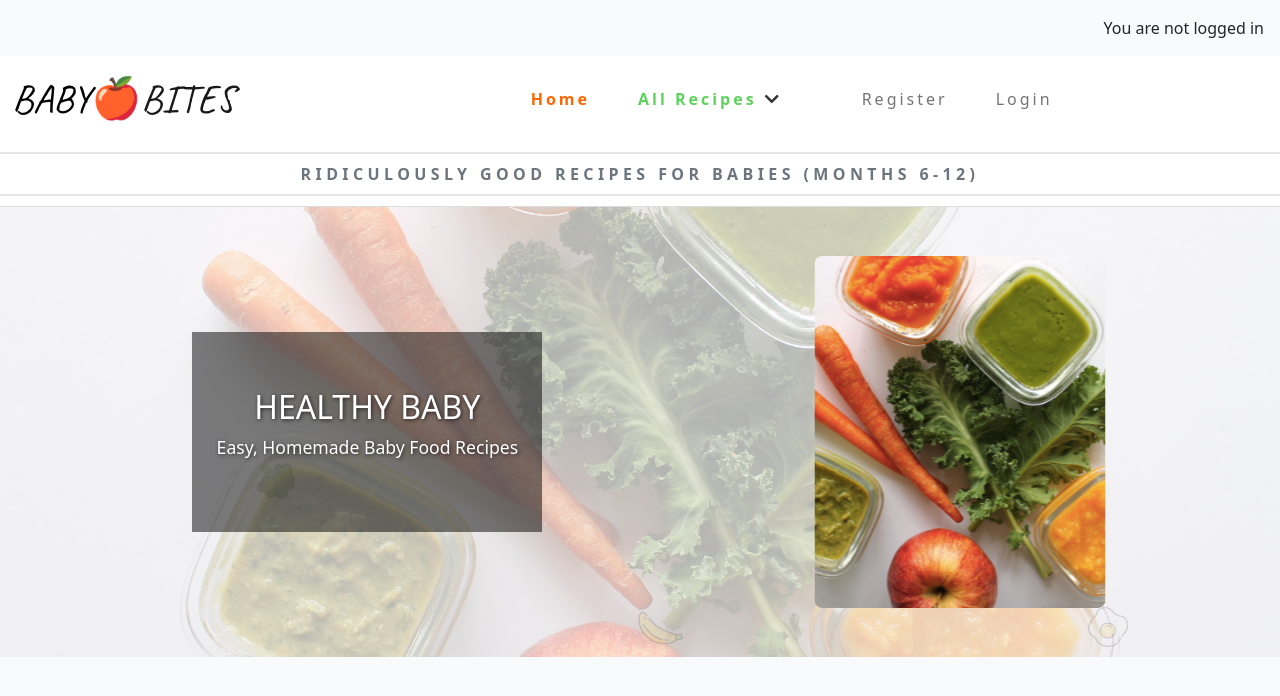
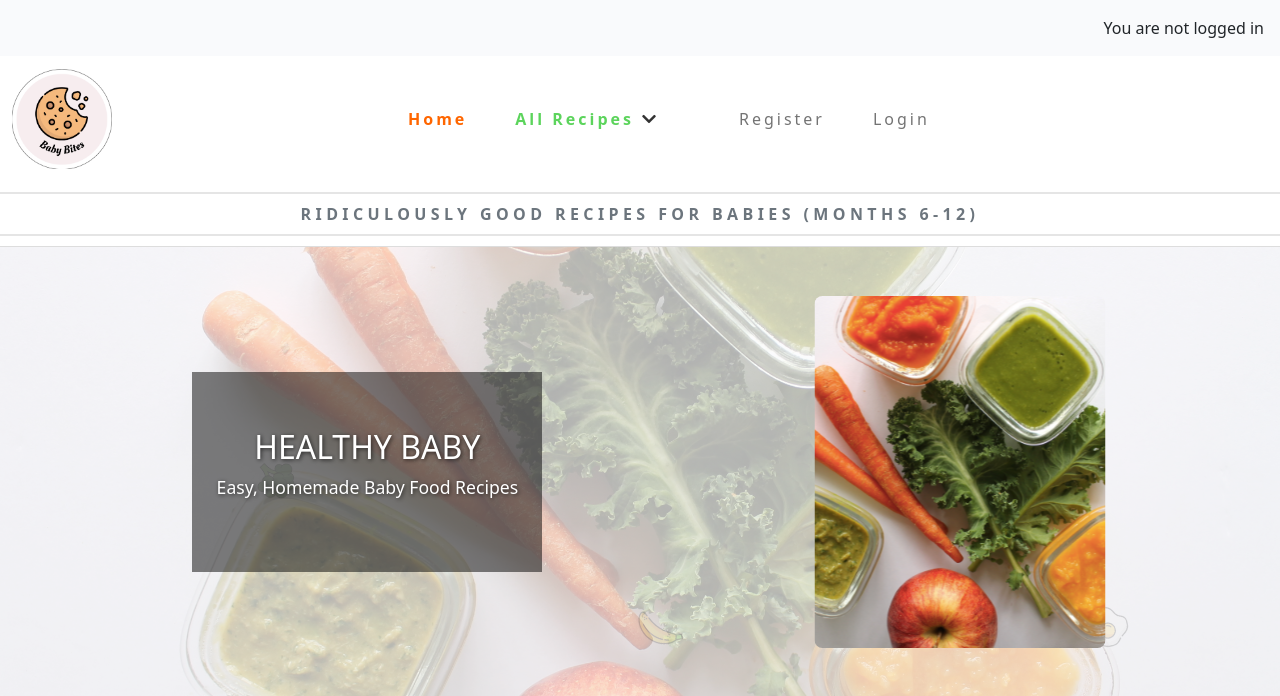
Before and after one commit to Naida1710/baby_bites, a Django app: page / in a window 1280 px wide. Shown: the top 696 px of the page. Run offline with Django 5.2, Linux system fonts and the light colour scheme; data that the repository does not hold is empty; parts of the project's set-up code (start-up, migrations or seed data) failed here and were passed over; some libraries are stand-ins or nearby versions.

Commit message:
Add the logo image

```diff
--- a/baby_bites/templates/base.html
+++ b/baby_bites/templates/base.html
@@ -52,8 +52,9 @@
     <!-- Navigation -->
     <nav class="navbar navbar-expand-lg navbar-light bg-white">
         <div class="container-fluid">
-            <a class="navbar-brand" href="{% url 'home' %}"><span class="brand">BABY</span><span
-                        class="thin">🍎BITES</span></a>
+            <a class="navbar-brand" href="{% url 'home' %}">
+                <img src="{% static 'images/logoimg.png' %}" alt="Baby Bites logo" style="height: 100px;">
+              </a>
 
             <button class="navbar-toggler" type="button" data-bs-toggle="collapse" data-bs-target="#navbarText"
                 aria-controls="navbarText" aria-expanded="false" aria-label="Toggle navigation">
```
Also changed, not shown: static/images/logoimg.png (added).
